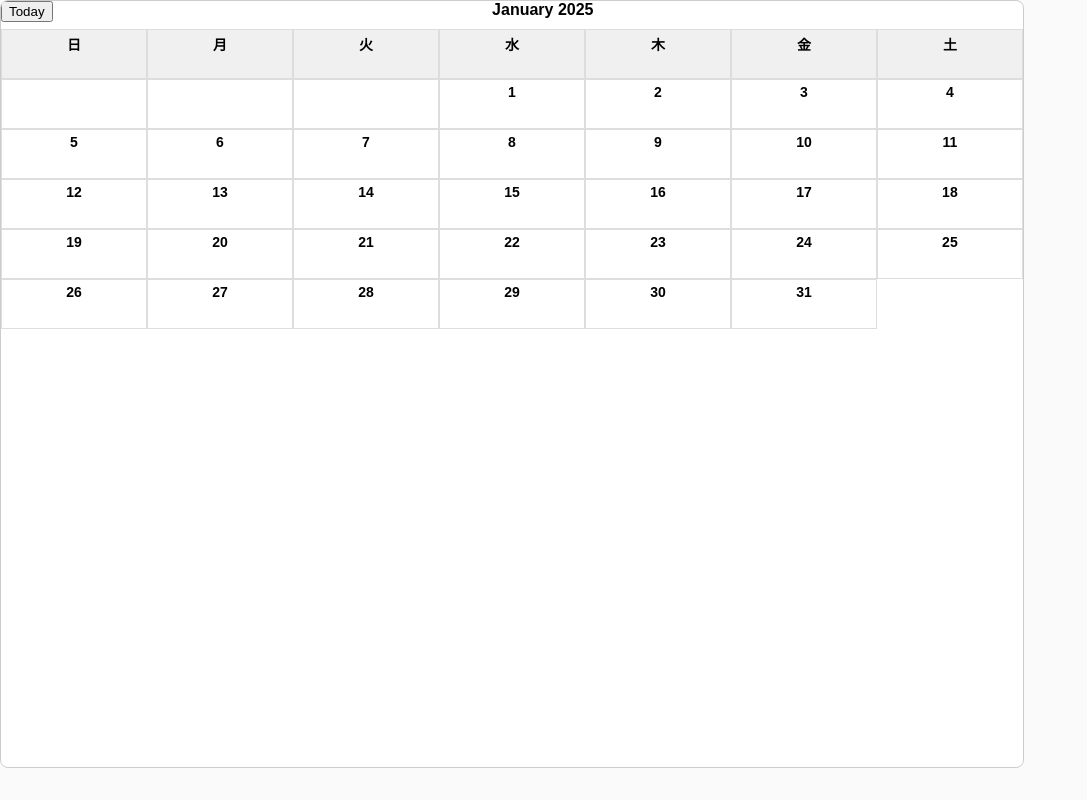
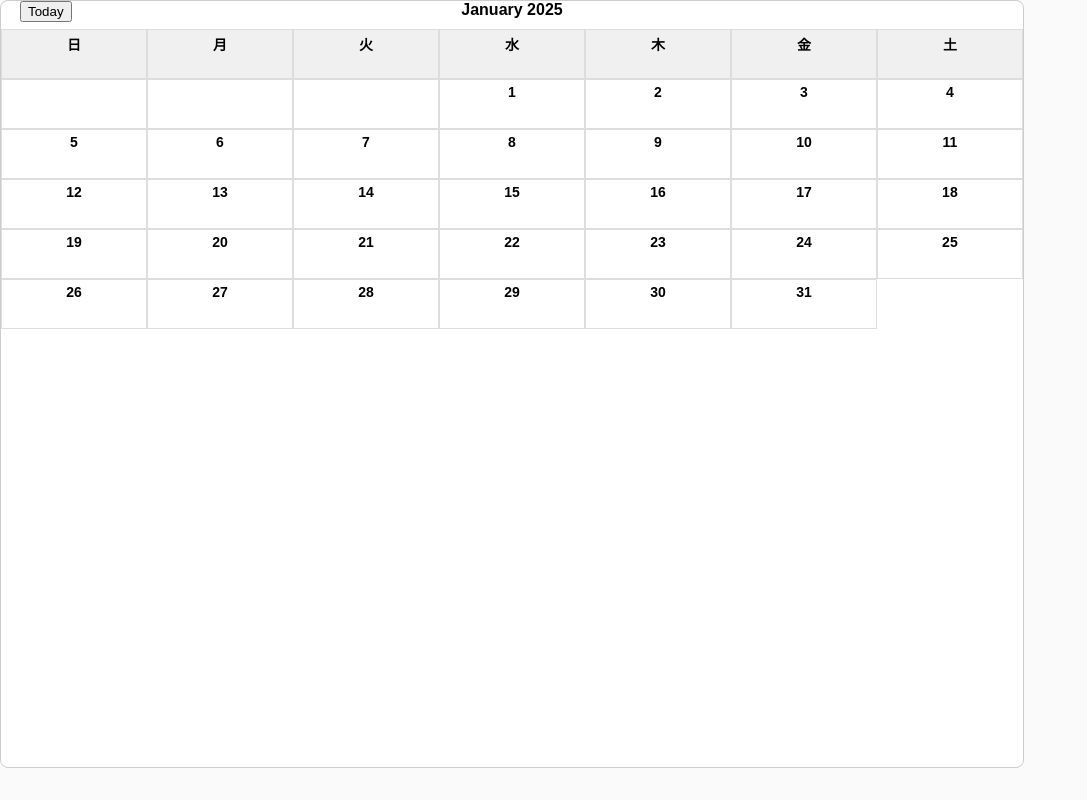
Before and after one commit to defroged/family-calendar, a plain HTML site: page index.html in a window 1280 px wide. Shown: the whole page, without its empty margins (0-1087 px from the left). Drawn offline with Linux system fonts and the light colour scheme; no server answers.

Commit message:
today button

```diff
--- a/script.js
+++ b/script.js
@@ -60,12 +60,12 @@ var API_KEY = "AIzaSyAJkLCd0IJ2dPxLeijCUO7HClOwSoy5j-Q";
   var calendarContainer = document.getElementById("calendar-container");
 
   // Create a "Today" button in the header (top-left corner)
-  var todayBtn = document.createElement("button");
-  todayBtn.textContent = "Today";
-  todayBtn.style.float = "left";
-  todayBtn.style.marginRight = "10px";
-  todayBtn.addEventListener("click", resetToCurrentMonth);
-  headerEl.parentNode.insertBefore(todayBtn, headerEl);
+var todayBtn = document.createElement("button");
+todayBtn.textContent = "Today";
+todayBtn.className = "today-btn"; // Assign a class to the button
+todayBtn.addEventListener("click", resetToCurrentMonth);
+headerEl.parentNode.insertBefore(todayBtn, headerEl);
+
 
   // Month names for display
   var monthNames = [
--- a/styles.css
+++ b/styles.css
@@ -121,3 +121,8 @@ html, body {
   border-bottom: 1px solid #ccc;
   padding-bottom: 4px;
 }
+
+.today-btn {
+  position: fixed;
+  left: 20px;
+}
```
